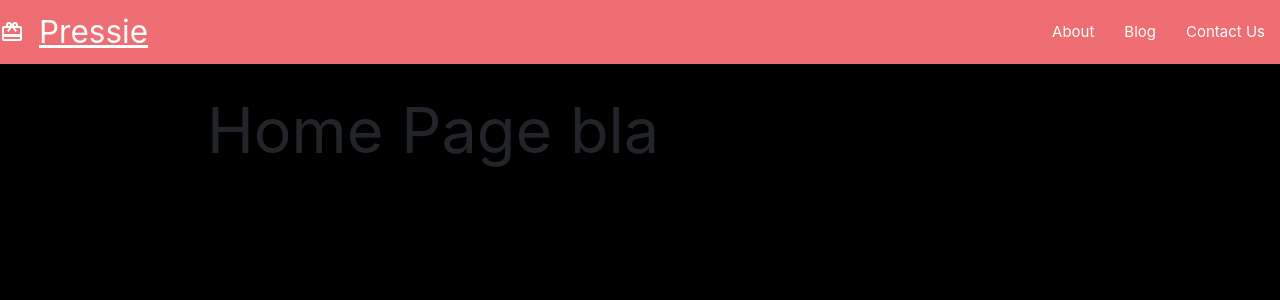
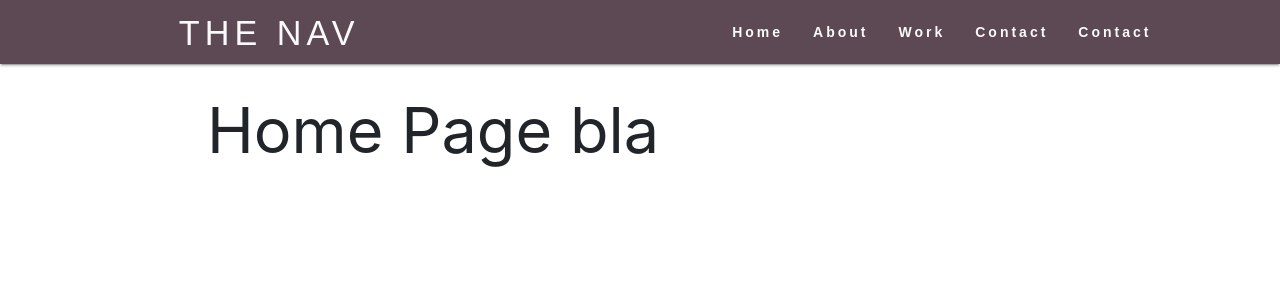
Before and after one commit to geminerald/brcaie, a Flask app: page / in a window 1280 px wide. Shown: the top 300 px of the page. Run offline with Flask 2, Linux system fonts and the light colour scheme; some libraries are stand-ins or nearby versions.

Commit message:
added nav from snippet including CSS and js and ensured working correctly

```diff
--- a/static/js/nav.js
+++ b/static/js/nav.js
@@ -1 +1,21 @@
 console.log("nav js is linked")
+
+const navSlide = () => {
+    const burger = document.querySelector('.burger');
+    const nav = document.querySelector('.nav-links');
+    const navLinks = document.querySelectorAll('.nav-links li');
+
+    burger.addEventListener('click', () => {
+        nav.classList.toggle('nav-active');
+        navLinks.forEach((link, index) => {
+            if (link.style.animation) {
+                link.style.animation = '';
+            } else {
+                link.style.animation = `navLinkFade 0.5s ease forwards ${index/7 + 1}s`;
+            }
+        });
+        burger.classList.toggle('toggle');
+    });
+}
+
+navSlide();
--- a/static/style/style.css
+++ b/static/style/style.css
@@ -1,3 +1,114 @@
+*{
+    padding:0;
+    margin: 0;
+    box-sizing: border-box;
+}
+
+
+
+nav{
+    display: flex;
+    justify-content: space-around;
+    align-items: center;
+    min-height: 8vh;
+    background-color: #5d4954;
+    font-family: 'Poppins', sans-serif;
+}
+
+.logo {
+    color: #fafafa;
+    text-transform: uppercase;
+    letter-spacing: 5px;
+    font-size: 20px;
+
+}
+
+.nav-links{
+    display: flex;
+    width:30%;
+    justify-content: space-around;
+
+}
+
+.nav-links li{
+    list-style: none;
+}
+
+.nav-links a{
+    color: #fafafa;
+    text-decoration: none;
+    letter-spacing: 3px;
+    font-weight: bold;
+    font-size: 14px;
+
+}
+
+.burger{
+    display: none;
+    cursor: pointer;
+}
+
+.burger div{
+    width: 25px;
+    height: 3px;
+    background-color: #fafafa;
+    margin: 5px;
+    transition: all 0.3s ease;
+
+}
+
+@media screen and (max-width:1068px){
+    .nav-links{
+        width: 50%;
+    }
+}
+@media screen and (max-width:768px){
 body{
-    background-color: black;
+    overflow-x: hidden;
 }
+
+    .nav-links{
+        position: absolute;;
+        right:0px;
+        height:92vh;
+        top: 8vh;
+        background-color: #5d4954;
+        display:flex;
+        flex-direction: column;
+        align-items: center;
+        width: 75%;
+        transform:translateX(100%);
+        transition: transform 0.5s ease-in;
+    }
+    .nav-links li{
+        opacity: 0;
+    }
+    .burger{
+        display: block;
+    }
+}
+
+.nav-active{
+    transform:translateX(0%);
+}
+
+@keyframes navLinkFade{
+    from{
+        opacity: 0;
+        transform:translateX(50px);
+    }
+    to{
+        opacity: 1;
+        transform:translateX(0px);
+    }
+}
+
+.toggle .line1{
+    transform:rotate(-45deg) translate(-5px, 6px);
+}
+.toggle .line2{
+    opacity: 0;
+}
+.toggle .line3{
+    transform:rotate(45deg) translate(-5px, -6px);
+}
--- a/templates/layout/navbar.html
+++ b/templates/layout/navbar.html
@@ -1,21 +1,27 @@
 <nav>
-	<div class="nav-wrapper">
-		<div class="home-div">
-			<a href="#" class="brand-logo">
-				Pressie
-				<i class="material-icons">card_giftcard</i>
-			</a>
+        <div class="logo">
+            <h4>The Nav</h4>
         </div>
-		<ul id="nav-mobile" class="right nav-links">
-			<li class="navlink"><a href="/">About</a></li>
-			<li class="navlink"><a href="{{url_for('blog')}}">Blog</a></li>
-			<li class="navlink"><a href="#">Contact Us</a></li>
-
+        <ul class="nav-links">
+            <li>
+                <a href="#">Home</a>
+            </li>
+            <li>
+                <a href="#">About</a>
+            </li>
+            <li>
+                <a href="#">Work</a>
+            </li>
+            <li>
+                <a href="#">Contact</a>
+            </li>
+            <li>
+                <a href="#">Contact</a>
+            </li>
         </ul>
         <div class="burger">
             <div class="line1"></div>
             <div class="line2"></div>
             <div class="line3"></div>
         </div>
-	</div>
     </nav>
--- a/templates/layout/scripts.html
+++ b/templates/layout/scripts.html
@@ -1,6 +1,6 @@
 
 <script src="https://cdnjs.cloudflare.com/ajax/libs/jquery/3.2.1/jquery.min.js"></script>
-<script src="https://cdnjs.cloudflare.com/ajax/libs/materialize/0.100.2/js/materialize.min.js"></script>
+<!-- <script src="https://cdnjs.cloudflare.com/ajax/libs/materialize/0.100.2/js/materialize.min.js"></script>-->
 <script src="https://cdn.jsdelivr.net/npm/sweetalert2@9"></script>
 <script src="{{url_for('static', filename='js/app.js')}}"></script>
 <script src="{{url_for('static', filename='js/nav.js')}}"></script>
```
Lines whose indentation alone changed are shown as unchanged.
